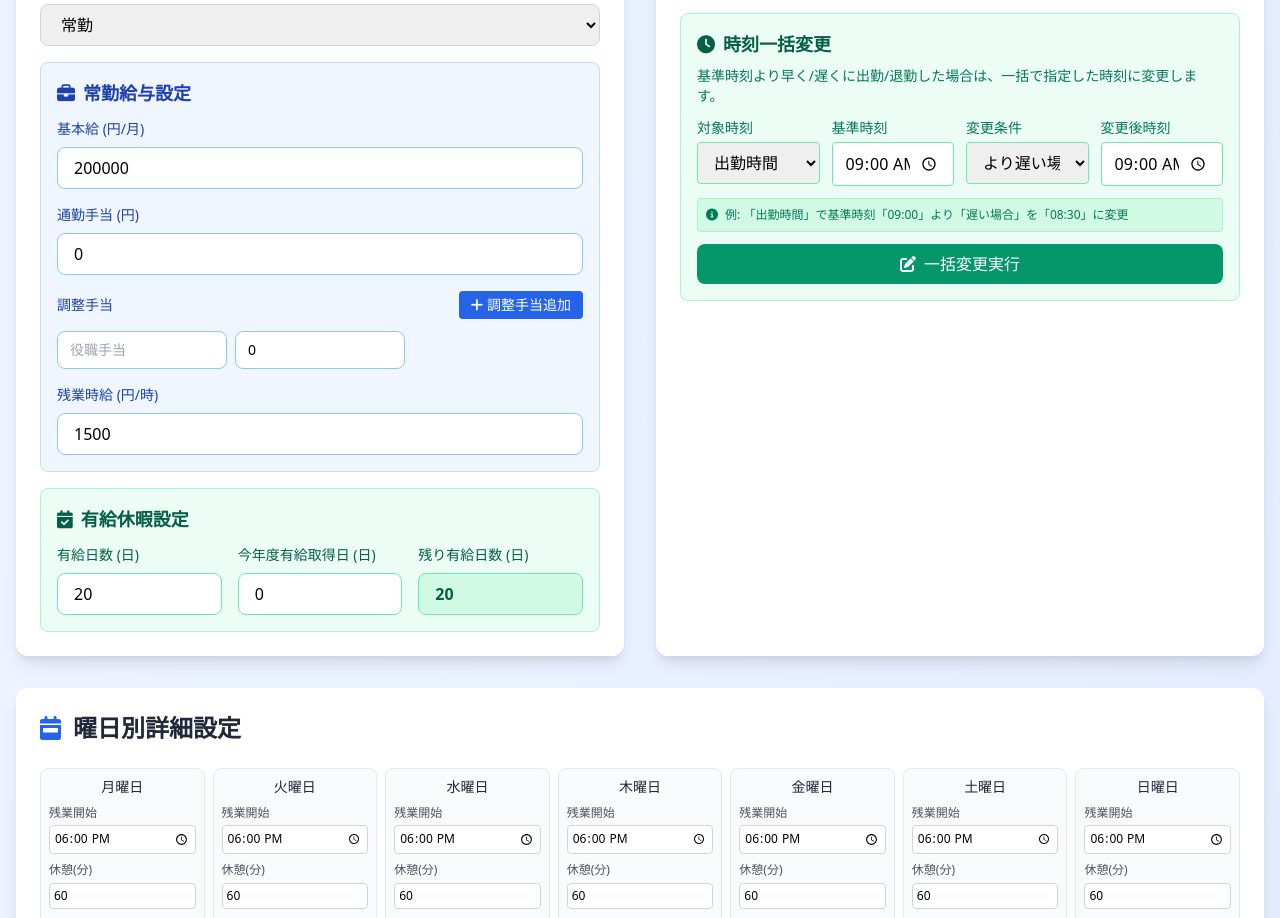
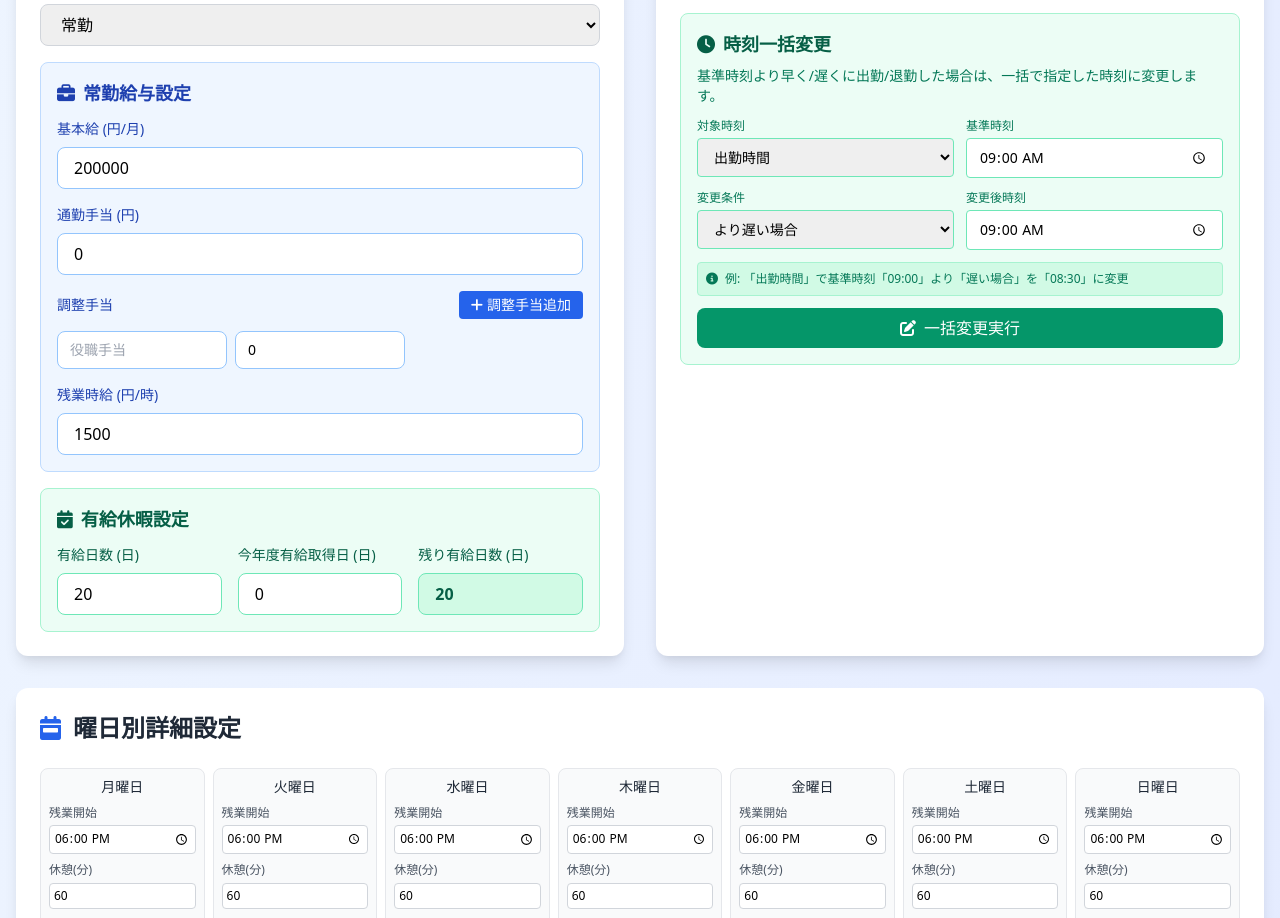
Before and after one commit to it19841984/WorkTrack-Auto, a plain HTML site: page index.html in a window 1280 px wide. Shown: the part 1075-1993 px from the top of the page. Drawn offline with nearby package versions, Linux system fonts and the light colour scheme.

Commit message:
Update index.html

```diff
--- a/index.html
+++ b/index.html
@@ -527,28 +527,28 @@
                         <i class="fas fa-clock mr-2"></i>時刻一括変更
                     </h4>
                     <p class="text-sm text-green-700 mb-3">基準時刻より早く/遅くに出勤/退勤した場合は、一括で指定した時刻に変更します。</p>
-                    <div class="grid grid-cols-1 sm:grid-cols-2 lg:grid-cols-4 gap-3 mb-3">
+                    <div class="grid grid-cols-1 sm:grid-cols-2 gap-3 mb-3">
                         <div>
-                            <label class="block text-sm font-medium text-green-700 mb-1">対象時刻</label>
-                            <select id="correctionTimeType" class="w-full px-3 py-2 border border-green-300 rounded focus:ring-2 focus:ring-green-500">
+                            <label class="block text-xs font-medium text-green-700 mb-1">対象時刻</label>
+                            <select id="correctionTimeType" class="w-full px-3 py-2 border border-green-300 rounded focus:ring-2 focus:ring-green-500 text-sm">
                                 <option value="startTime">出勤時間</option>
                                 <option value="endTime">退勤時間</option>
                             </select>
                         </div>
                         <div>
-                            <label class="block text-sm font-medium text-green-700 mb-1">基準時刻</label>
-                            <input type="time" id="correctionBaseTime" value="09:00" class="w-full px-3 py-2 border border-green-300 rounded focus:ring-2 focus:ring-green-500">
+                            <label class="block text-xs font-medium text-green-700 mb-1">基準時刻</label>
+                            <input type="time" id="correctionBaseTime" value="09:00" class="w-full px-3 py-2 border border-green-300 rounded focus:ring-2 focus:ring-green-500 text-sm">
                         </div>
                         <div>
-                            <label class="block text-sm font-medium text-green-700 mb-1">変更条件</label>
-                            <select id="correctionCondition" class="w-full px-3 py-2 border border-green-300 rounded focus:ring-2 focus:ring-green-500">
+                            <label class="block text-xs font-medium text-green-700 mb-1">変更条件</label>
+                            <select id="correctionCondition" class="w-full px-3 py-2 border border-green-300 rounded focus:ring-2 focus:ring-green-500 text-sm">
                                 <option value="later">より遅い場合</option>
                                 <option value="earlier">より早い場合</option>
                             </select>
                         </div>
                         <div>
-                            <label class="block text-sm font-medium text-green-700 mb-1">変更後時刻</label>
-                            <input type="time" id="correctionNewTime" value="09:00" class="w-full px-3 py-2 border border-green-300 rounded focus:ring-2 focus:ring-green-500">
+                            <label class="block text-xs font-medium text-green-700 mb-1">変更後時刻</label>
+                            <input type="time" id="correctionNewTime" value="09:00" class="w-full px-3 py-2 border border-green-300 rounded focus:ring-2 focus:ring-green-500 text-sm">
                         </div>
                     </div>
                     <div class="bg-green-100 border border-green-200 rounded p-2 mb-3">
```
